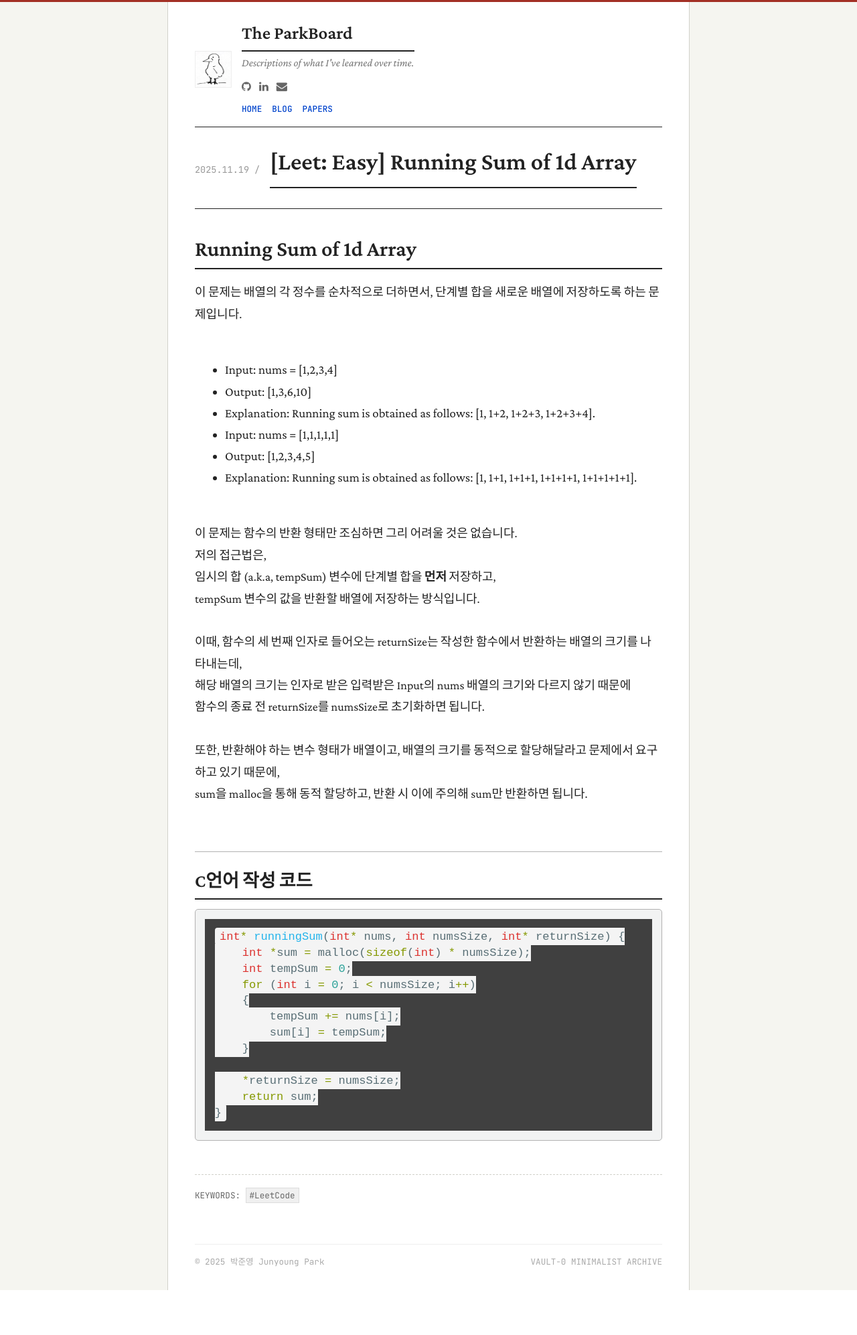
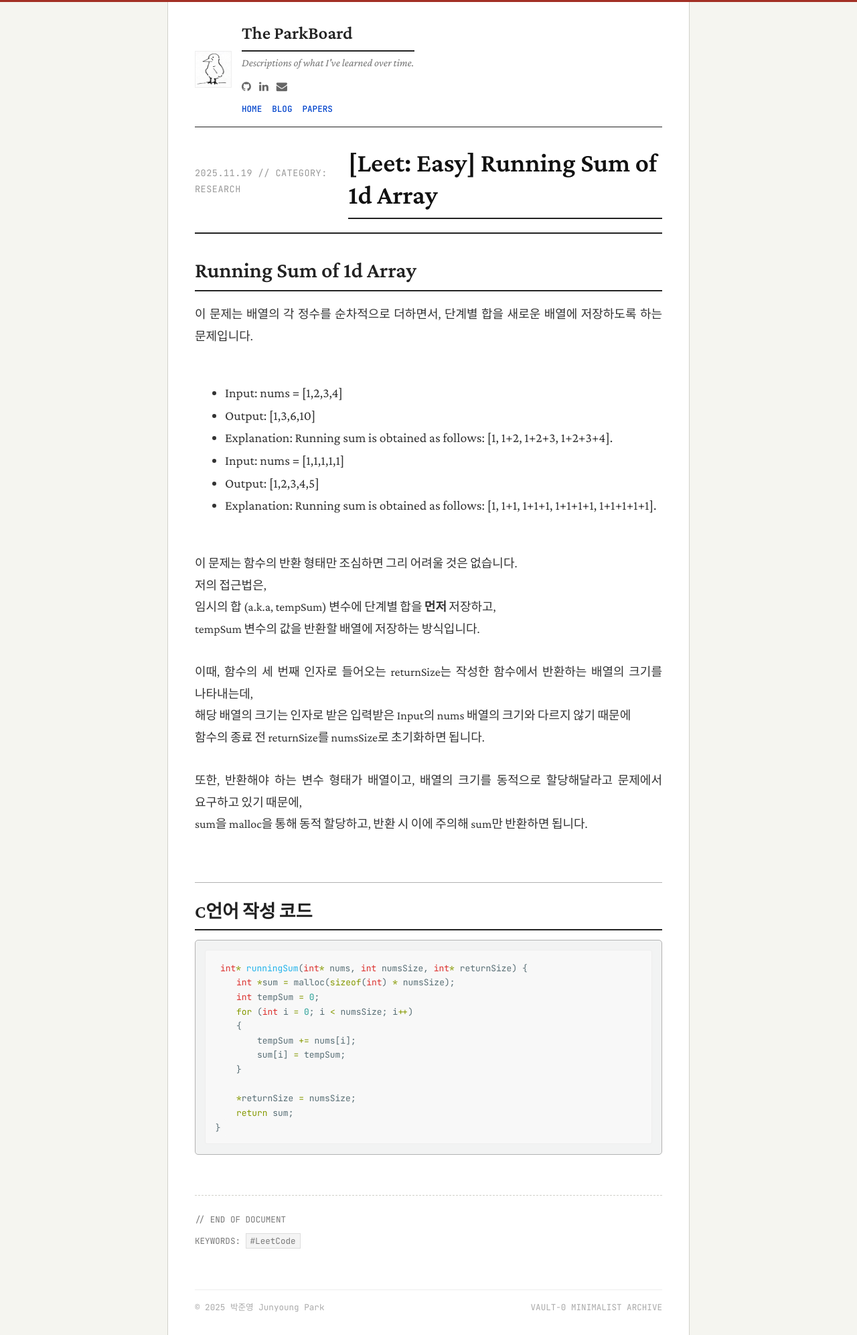
Before and after one commit to pjy010218/pjy010218.github.io, a Jekyll site: the page built from _posts/2025-11-19-RunningSumOf1DArray.md, in a window 1280 px wide. Shown: the whole page at 67% size. Built offline with Jekyll 4.4.1, drawn with Linux system fonts in a browser that asks for light colours; some web fonts are replaced; before the commit the page ends 1926 px from its top, so only the background shows below that.

Commit message:
Refactor post layout with improved styles and structure

```diff
--- a/_layouts/post.html
+++ b/_layouts/post.html
@@ -2,29 +2,65 @@
 layout: default
 ---
 
-<article class="post-content" style="font-family: 'Crimson Pro', serif;">
-  <header style="margin-bottom: 40px;">
-    <div style="font-family: 'JetBrains Mono', monospace; font-size: 0.75rem; color: #999; text-transform: uppercase; margin-bottom: 10px;">
-      {{ page.date | date: "%Y.%m.%d" }} / {{ page.categories | join: ", " }}
+<article class="post-content-container" style="font-family: 'Crimson Pro', serif; max-width: 100%; word-break: keep-all; overflow-wrap: break-word;">
+
+  <header style="margin-bottom: 35px; border-bottom: 2px solid #222; padding-bottom: 20px;">
+    <div style="font-family: 'JetBrains Mono', monospace; font-size: 0.75rem; color: #999; text-transform: uppercase; margin-bottom: 8px; letter-spacing: 0.5px;">
+      {{ page.date | date: "%Y.%m.%d" }} // CATEGORY: {{ page.categories | join: ", " | default: "RESEARCH" }}
     </div>
-
-    <h1 style="font-size: 2rem; font-weight: 600; line-height: 1.2; margin: 0 0 15px 0; border-bottom: 2px solid #222; padding-bottom: 15px;">
+    <h1 style="font-size: clamp(1.5rem, 5vw, 2.2rem); font-weight: 600; line-height: 1.2; margin: 0; color: #111;">
       {{ page.title }}
     </h1>
   </header>
 
-  <div class="entry-content" style="line-height: 1.8; font-size: 1.05rem; color: #222;">
+  <div class="entry-content" style="line-height: 1.8; font-size: clamp(1rem, 2.5vw, 1.1rem); color: #333; text-align: justify;">
     {{ content }}
   </div>
 
-  {% if page.tags %}
-  <footer style="margin-top: 50px; padding-top: 20px; border-top: 1px dashed #d1d1ca;">
-    <div style="font-family: 'JetBrains Mono', monospace; font-size: 0.7rem; color: #666;">
-      KEYWORDS:
-      {% for tag in page.tags %}
-      <span style="background: #f0f0f0; padding: 2px 5px; border: 1px solid #ddd; margin-right: 5px;">#{{ tag }}</span>
-      {% endfor %}
+  <footer style="margin-top: 60px; padding-top: 25px; border-top: 1px dashed #d1d1ca;">
+    <div style="font-family: 'JetBrains Mono', monospace; font-size: 0.7rem; color: #777;">
+      // END OF DOCUMENT
+      {% if page.tags.size > 0 %}
+      <div style="margin-top: 10px;">
+        KEYWORDS:
+        {% for tag in page.tags %}
+        <span style="background: #f4f4f4; padding: 2px 6px; border: 1px solid #ddd; margin-right: 5px;">#{{ tag }}</span>
+        {% endfor %}
+      </div>
+      {% endif %}
     </div>
   </footer>
-  {% endif %}
+
 </article>
+
+<style>
+  /* 상세 페이지 내부 이미지 및 코드 블록 적응형 조절 */
+  .entry-content img {
+    max-width: 100%;
+    height: auto;
+    display: block;
+    margin: 20px auto;
+  }
+
+  .entry-content pre, .entry-content code {
+    font-family: 'JetBrains Mono', monospace;
+    background: #f8f8f8;
+    border-radius: 3px;
+    font-size: 0.9em;
+  }
+
+  .entry-content pre {
+    padding: 15px;
+    overflow-x: auto;
+    border: 1px solid #eee;
+    line-height: 1.5;
+  }
+
+  /* 모바일에서 텍스트가 양 끝에 너무 붙지 않도록 조정 */
+  @media (max-width: 600px) {
+    .entry-content {
+      line-height: 1.7;
+      text-align: left; /* 모바일 가독성을 위해 좌측 정렬 */
+    }
+  }
+</style>
```
